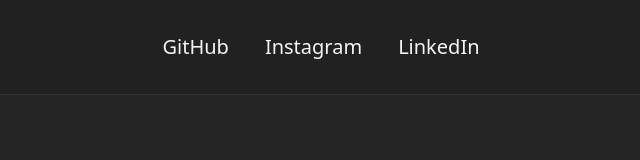
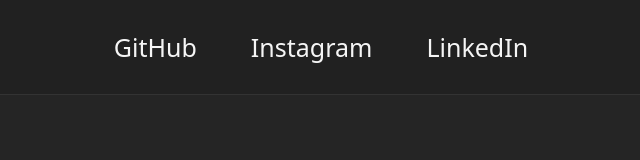
Before and after one commit to AmorimNicky/Meu-primeiro-site-HTML, a plain HTML site: page index.html in a window 1280 px wide. Shown: the whole page, without its empty margins (319-959 px from the left). Drawn offline with Linux system fonts and the light colour scheme; a web font is replaced by a local one.

Commit message:
Update index.html
Mais updates do meu portfolio

```diff
--- a/index.html
+++ b/index.html
@@ -21,9 +21,9 @@
         }
         header div a {
             color: whitesmoke;
-            font-size: 20px;
+            font-size: 25px;
             line-height: 30px;
-            margin: 0 16px;
+            margin: 0 25px;
             text-decoration: none;
             font-family: "Sansita Swashed", system-ui;
         }
```
